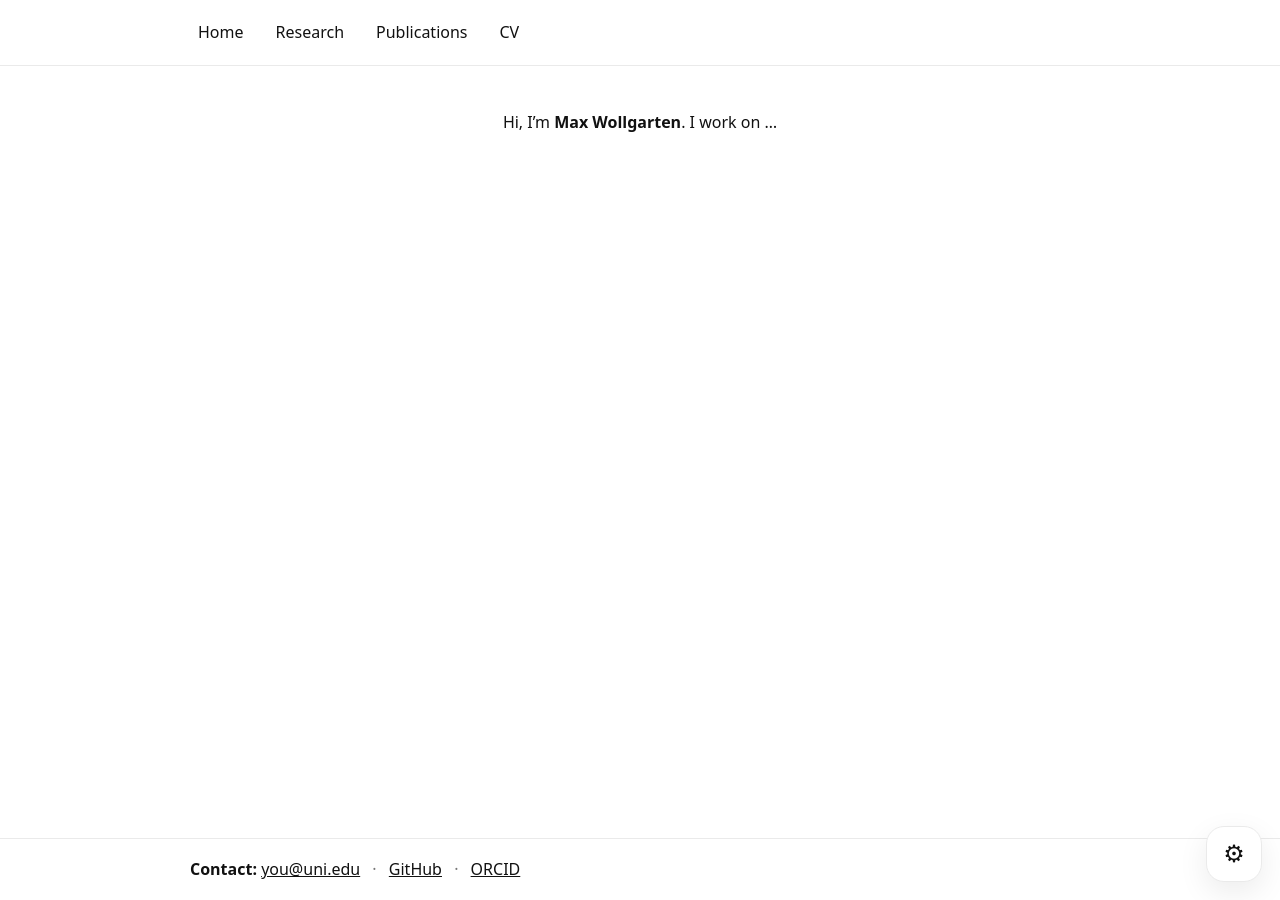
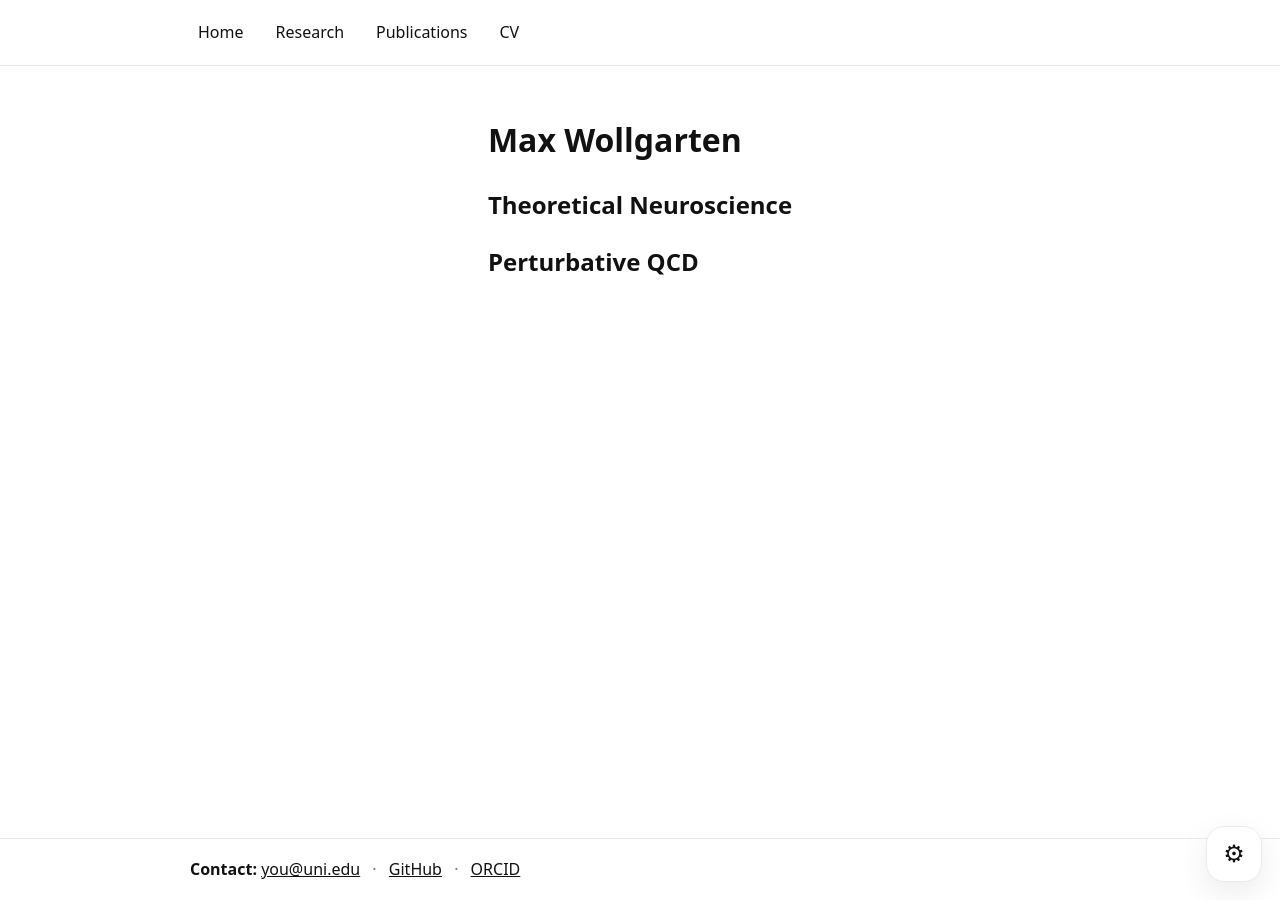
Before and after one commit to Max-Wollgarten/max-wollgarten.github.io, a Jekyll site: the page built from index.md, in a window 1280 px wide. Built offline with Jekyll 4.4.1, drawn with Linux system fonts in a browser that asks for light colours.

Commit message:
Update index.md

```diff
--- a/index.md
+++ b/index.md
@@ -2,5 +2,6 @@
 layout: default
 title: Home
 ---
-
-Hi, I’m **Max Wollgarten**. I work on …
+# Max Wollgarten
+## Theoretical Neuroscience
+## Perturbative QCD
```
